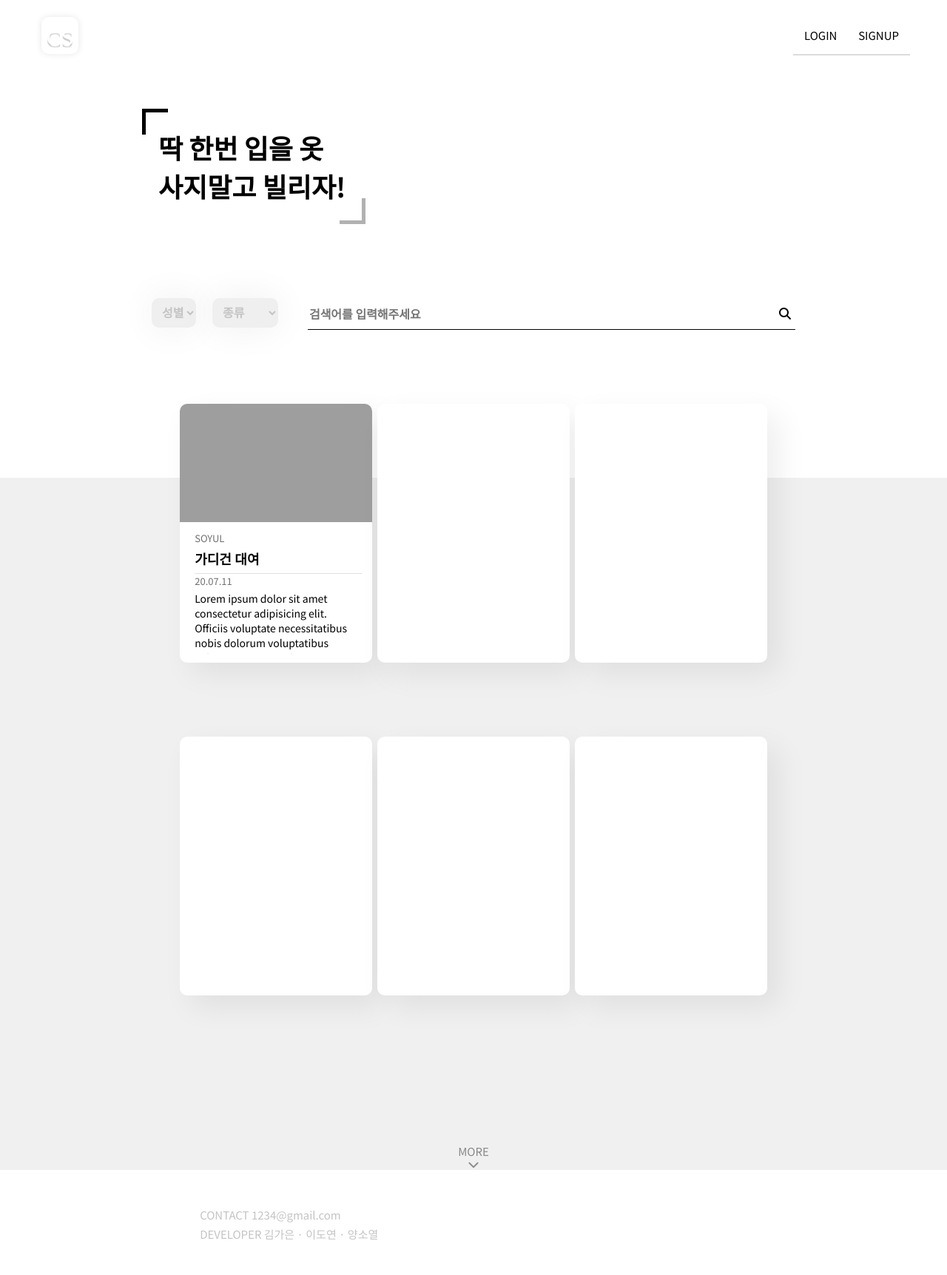
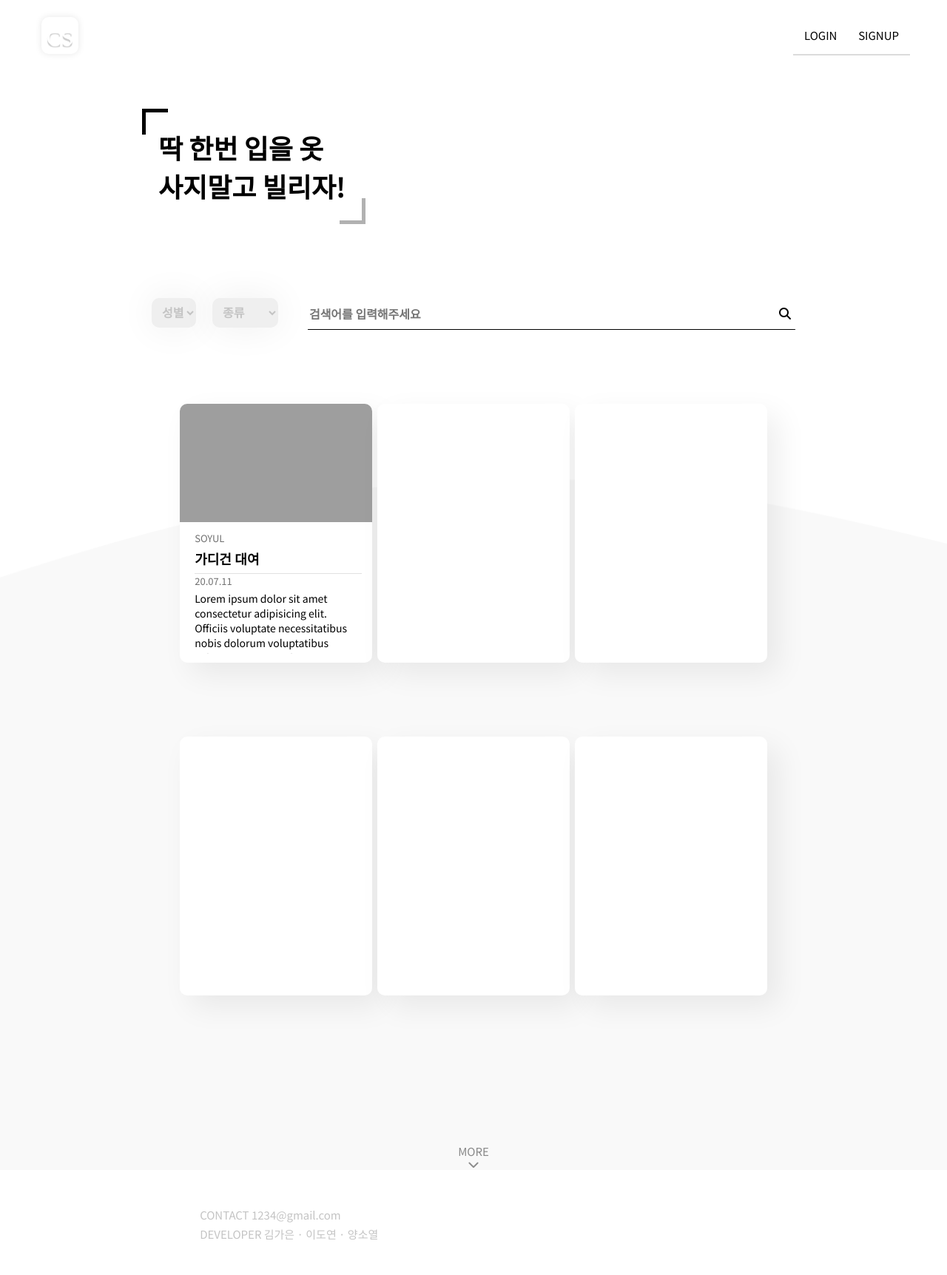
Before and after one commit to Soyuly/CodyShare, a Django app: template codyshare/templates/main.html in a window 1280 px wide. Shown: the whole page at 74% size. Run offline with Django 3.2, Linux system fonts and the light colour scheme; the template is opened without the code that fills it, so the values that code supplies are empty; some libraries are stand-ins or nearby versions; some web fonts are replaced; grey boxes are pictures that could not be loaded.

Commit message:
배경이미지 추가

```diff
--- a/static/css/main.css
+++ b/static/css/main.css
@@ -9,11 +9,13 @@ body {
 }
 
 .background_bottom {
+  background: url("/static/img/main_background.png");
   position: relative;
   top: 100px;
+  background-repeat: no-repeat;
+  background-size: cover;
   /* border-top-left-radius: 10%;
   border-top-right-radius: 10%; */
-  background-color: #f0f0f0;
 }
 header {
   display: flex;
```
Also changed, not shown: static/img/main_background.png (added).
